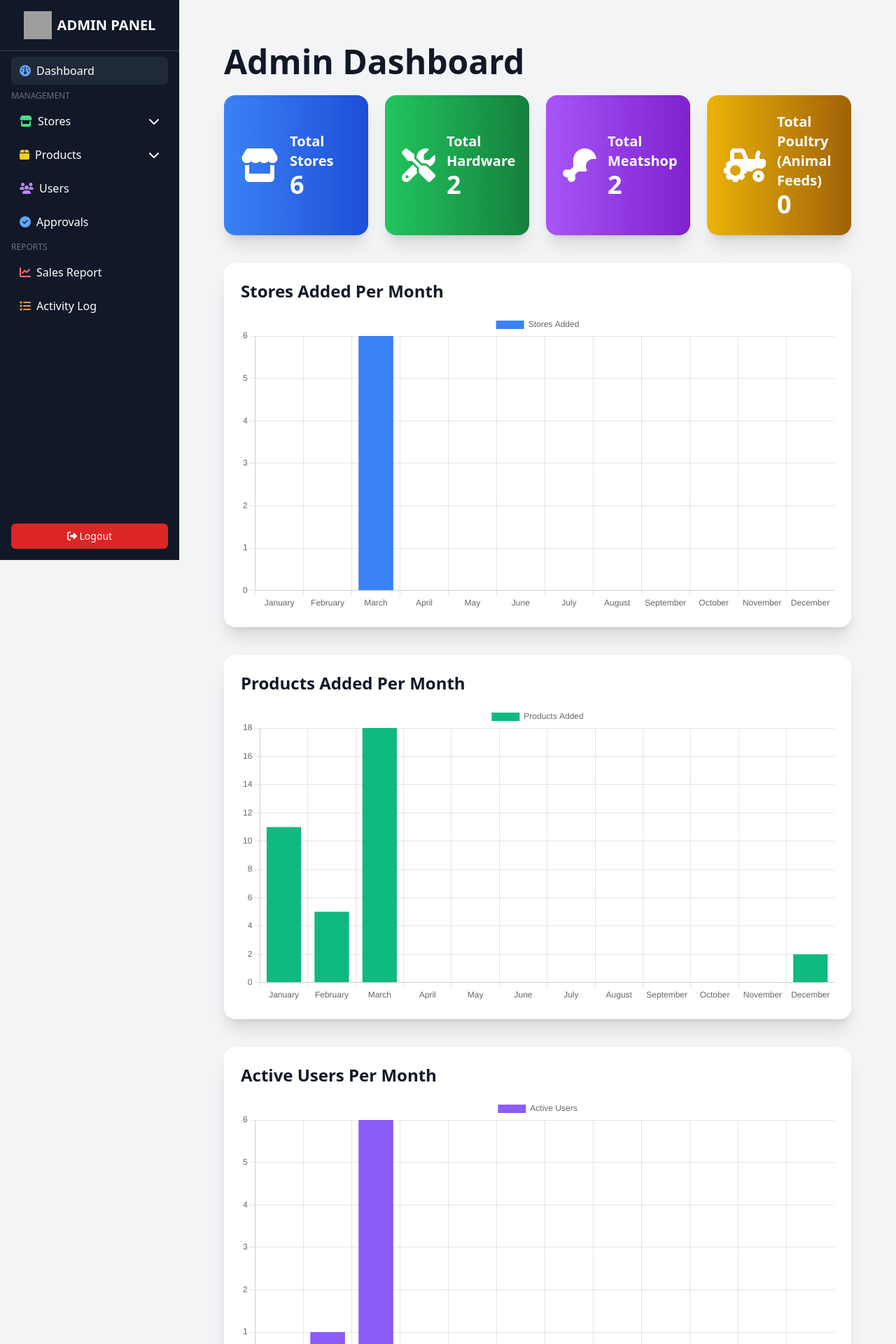
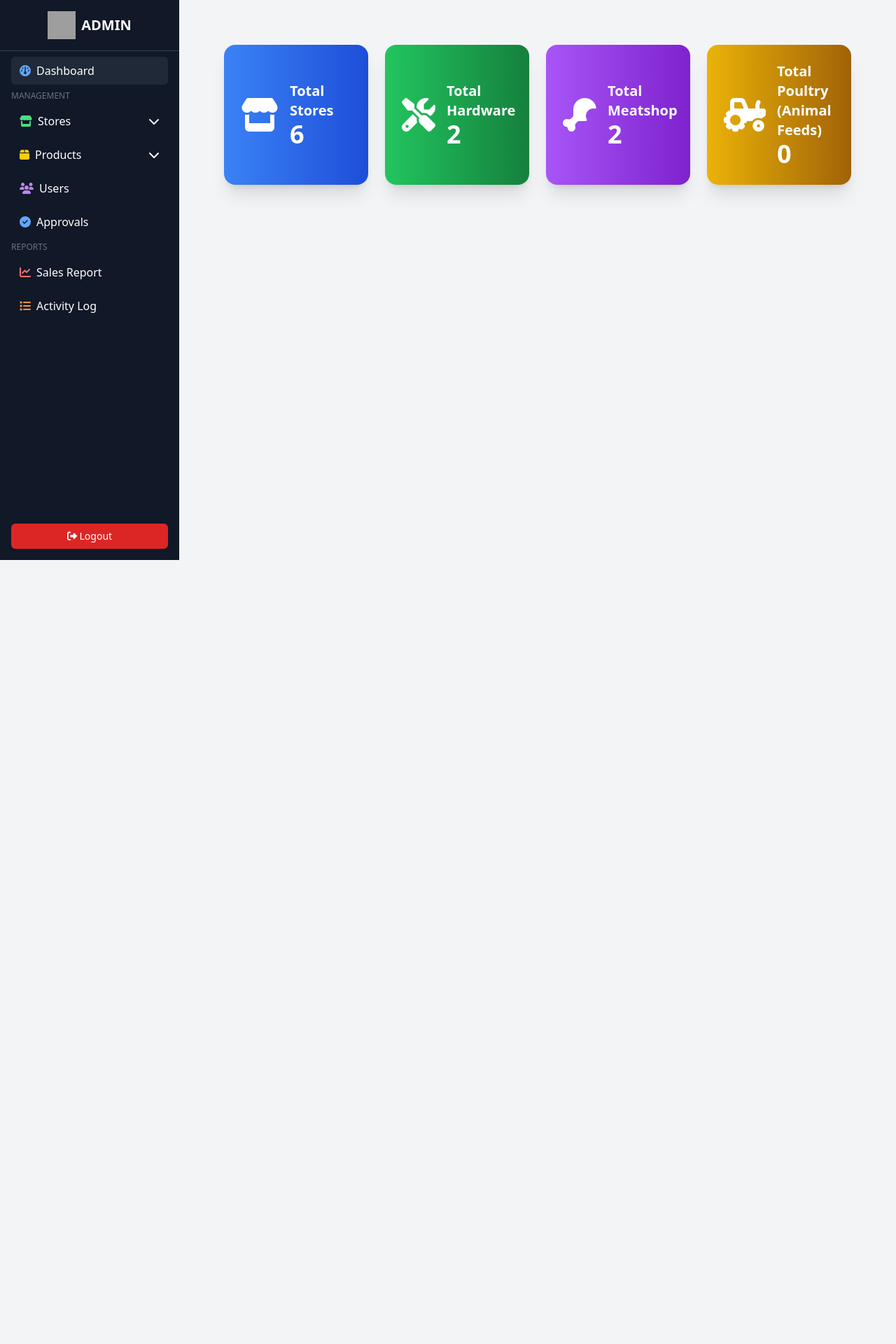
Before and after one commit to AlroJohn/price-monitoring, a PHP site: page /admin/index.php in a window 1280 px wide. Shown: the top 1920 px of the page at 70% size. After the commit the page ends 800 px from the top, so only its background shows below. Run offline with PHP 8.4, Linux system fonts and the light colour scheme; a user stored in the database is signed in; data comes from the database, SQL or seed files in the repository; data that the repository does not hold is empty; some libraries are stand-ins or nearby versions; grey boxes are pictures that could not be loaded.

Commit message:
admin done

```diff
--- a/admin/index.php
+++ b/admin/index.php
@@ -84,7 +84,6 @@ include('../includes/sidebar.php'); // Sidebar for navigation
 ?>
 
 <div class="container mx-auto p-6">
-    <h1 class="text-5xl font-extrabold text-gray-900 mb-6">Admin Dashboard</h1>
 
     <div class="grid grid-cols-1 md:grid-cols-2 lg:grid-cols-4 gap-6">
         <div class="bg-gradient-to-r from-blue-500 to-blue-700 p-6 rounded-2xl shadow-xl text-white flex items-center">
@@ -125,7 +124,7 @@ include('../includes/sidebar.php'); // Sidebar for navigation
     </div>
 
     <!-- Graph & Data Table Section -->
-    <div class="mt-10">
+    <!-- <div class="mt-10">
         <div class="p-6 bg-white rounded-2xl shadow-xl">
             <h2 class="text-2xl font-bold text-gray-900 mb-4">Stores Added Per Month</h2>
             <canvas id="storeChart"></canvas>
@@ -146,7 +145,7 @@ include('../includes/sidebar.php'); // Sidebar for navigation
             <canvas id="pendingChart"></canvas>
         </div>
 
-        <!-- Data Table for Monthly Statistics -->
+
         <div class="mt-10 p-6 bg-white rounded-2xl shadow-xl overflow-x-auto">
             <h2 class="text-2xl font-bold text-gray-900 mb-4">Monthly Data Summary</h2>
             <table class="min-w-full border-collapse border border-gray-300">
@@ -172,7 +171,7 @@ include('../includes/sidebar.php'); // Sidebar for navigation
                 </tbody>
             </table>
         </div>
-    </div>
+    </div> -->
 
     <script src="https://cdn.jsdelivr.net/npm/chart.js"></script>
     <script>
--- a/includes/sidebar.php
+++ b/includes/sidebar.php
@@ -37,7 +37,7 @@ $pending_approvals = $pending_row['pending_count']; // Get the count
   <div class="h-screen w-64 bg-gray-900 text-white flex flex-col">
     <div class="flex items-center justify-center py-4 border-b border-gray-700">
       <img src="../icon/store/icons8-admin-64.png" class="h-10 w-10">
-      <span class="text-xl font-bold ml-2">ADMIN PANEL</span>
+      <span class="text-xl font-bold ml-2">ADMIN </span>
     </div>
 
     <!-- Navigation -->
```
